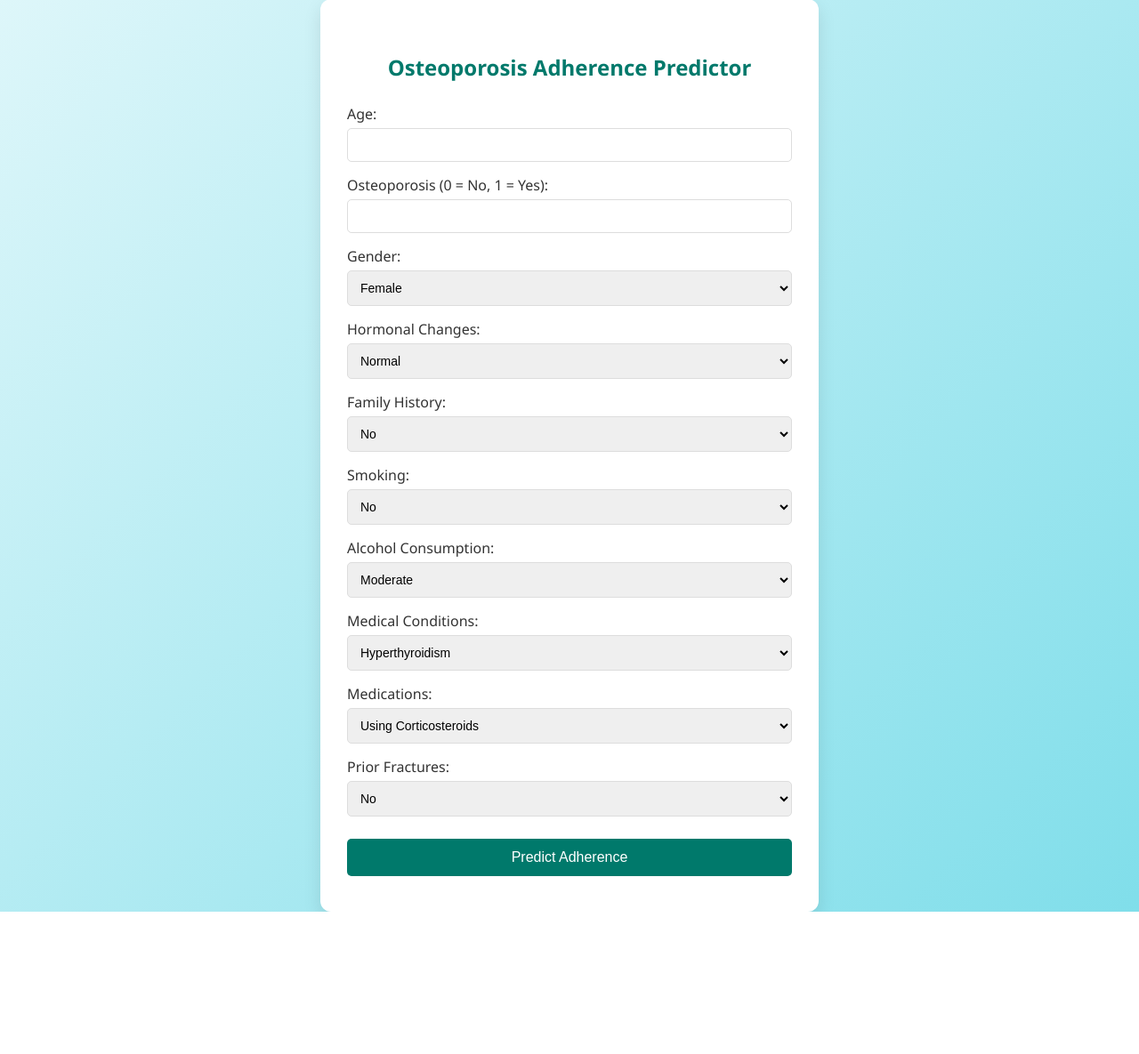
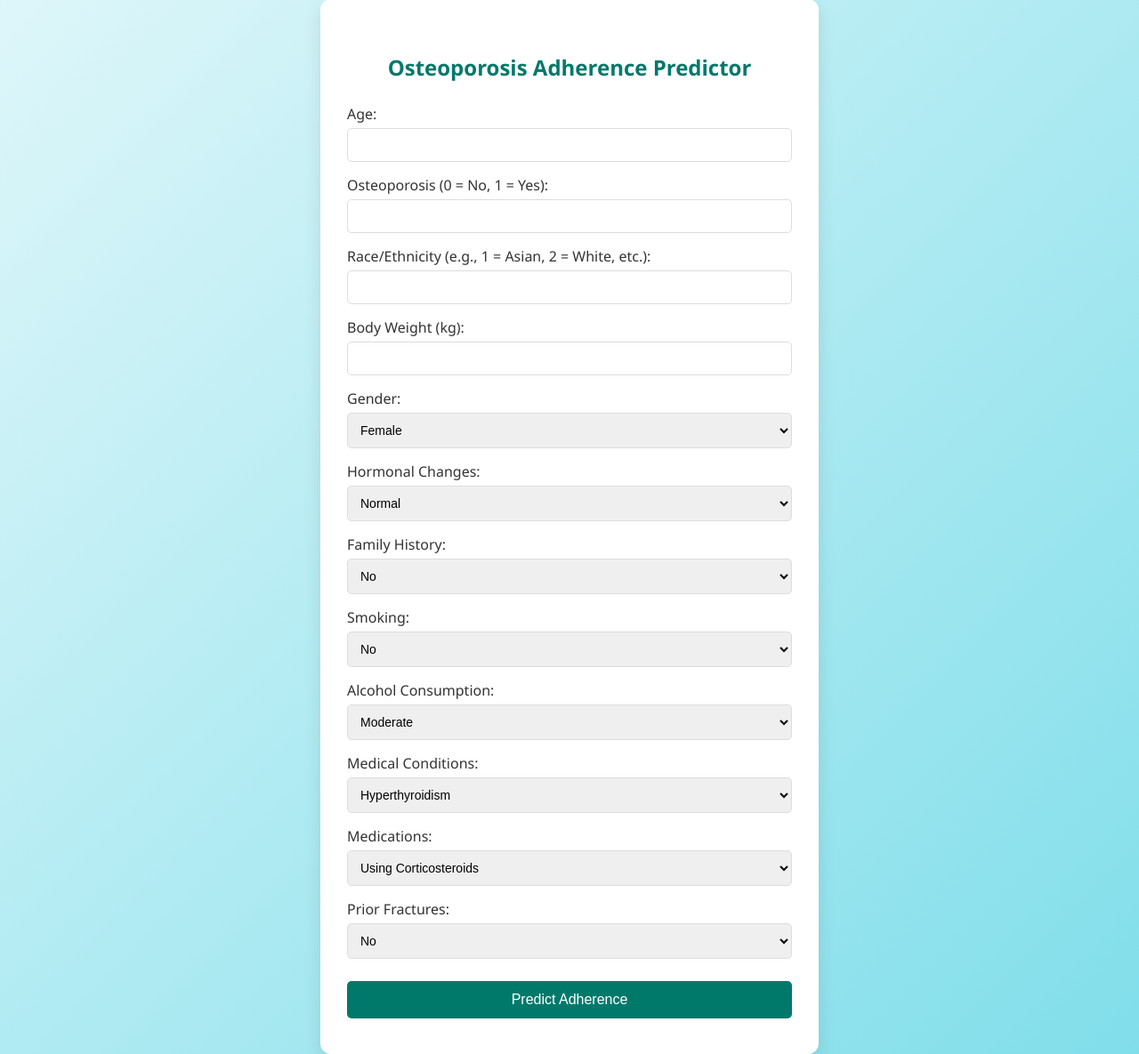
Before and after one commit to CarolineBusingye/osteoporosis-adherence-deploymentrep, a Python web app: template templates/index.html in a window 1280 px wide. Shown: the part 61-1246 px from the top of the page at 89% size. Before the commit the page ends 1086 px from the top, so only its background shows below. Run offline with Jinja, Linux system fonts and the light colour scheme; the template is opened without the code that fills it, so the values that code supplies are empty.

Commit message:
Update index.html

```diff
--- a/templates/index.html
+++ b/templates/index.html
@@ -76,12 +76,18 @@
     <form method="POST" action="/predict">
       <!-- Numerical Inputs -->
       <label>Age:</label>
-      <input type="number" name="Age" required />
+      <input type="number" name="Age" min="18" required />
 
       <label>Osteoporosis (0 = No, 1 = Yes):</label>
       <input type="number" name="Osteoporosis" min="0" max="1" required />
 
-      <!-- One-Hot Encoded Categorical Inputs -->
+      <label>Race/Ethnicity (e.g., 1 = Asian, 2 = White, etc.):</label>
+      <input type="number" name="Race/Ethnicity" min="0" required />
+
+      <label>Body Weight (kg):</label>
+      <input type="number" name="Body Weight" min="20" required />
+
+      <!-- One-Hot Encoded Inputs -->
       <label>Gender:</label>
       <select name="Gender_Female" onchange="toggleComplement(this, 'Gender_Male')">
         <option value="1">Female</option>
```
